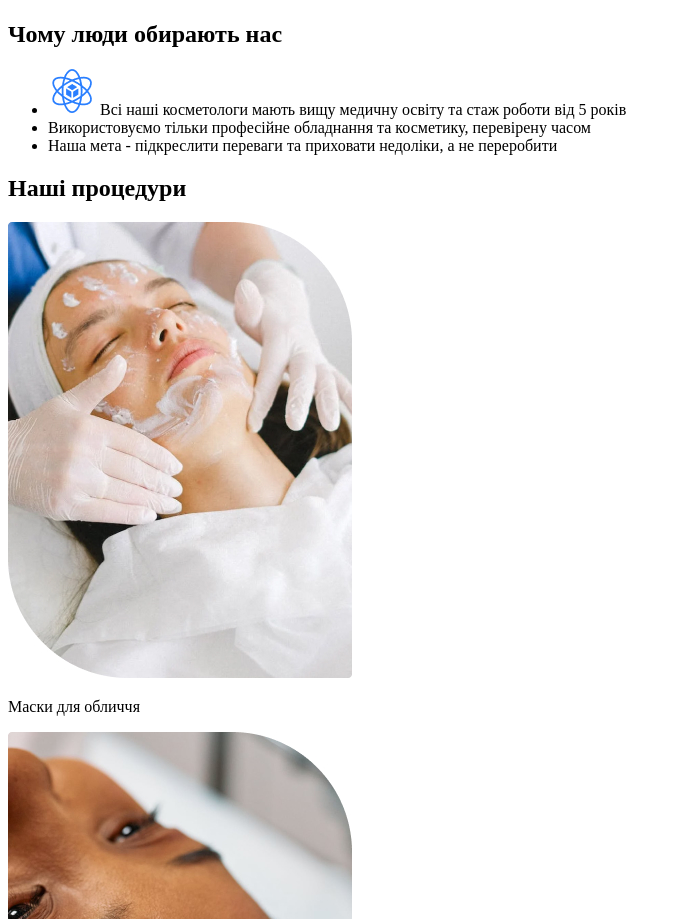
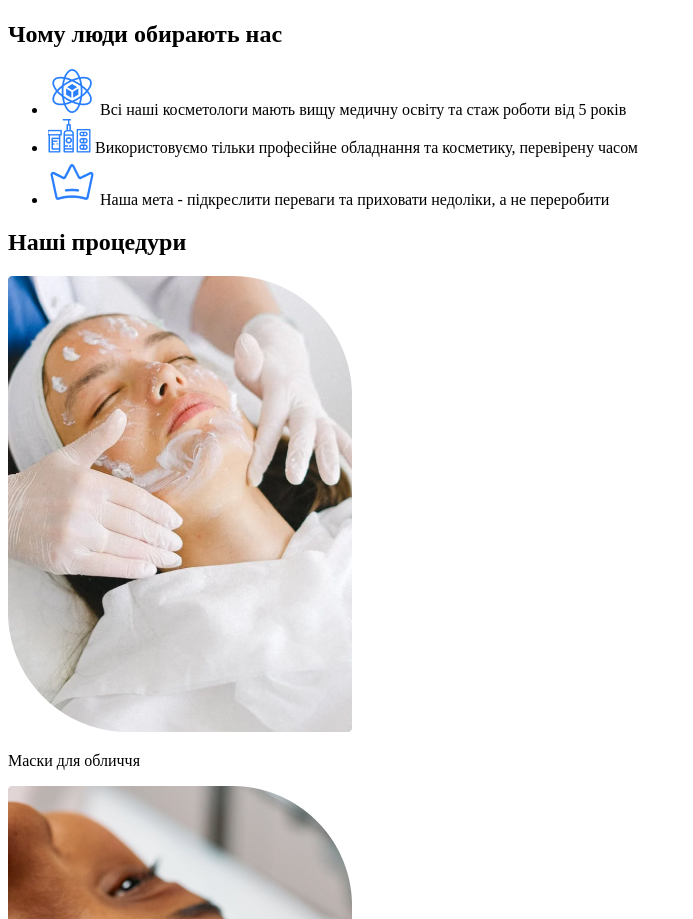
Before and after one commit to rizzze-k/genius-homework-1, a plain HTML site: page index.html in a window 1280 px wide. Shown: the part 849-1768 px from the top of the page, without its empty margins (0-693 px from the left). Drawn offline with Linux system fonts and the light colour scheme.

Commit message:
add some icones

```diff
--- a/index.html
+++ b/index.html
@@ -59,10 +59,12 @@
             років
           </li>
           <li>
+            <img src="./images/cosmetics-icon.png" alt="icon cosmetics." />
             Використовуємо тільки професійне обладнання та косметику, перевірену
             часом
           </li>
           <li>
+            <img src="./images/crown-icon.png" alt="crown icon." />
             Наша мета - підкреслити переваги та приховати недоліки, а не
             переробити
           </li>
```
Also changed, not shown: images/crown-icon.png (added).
